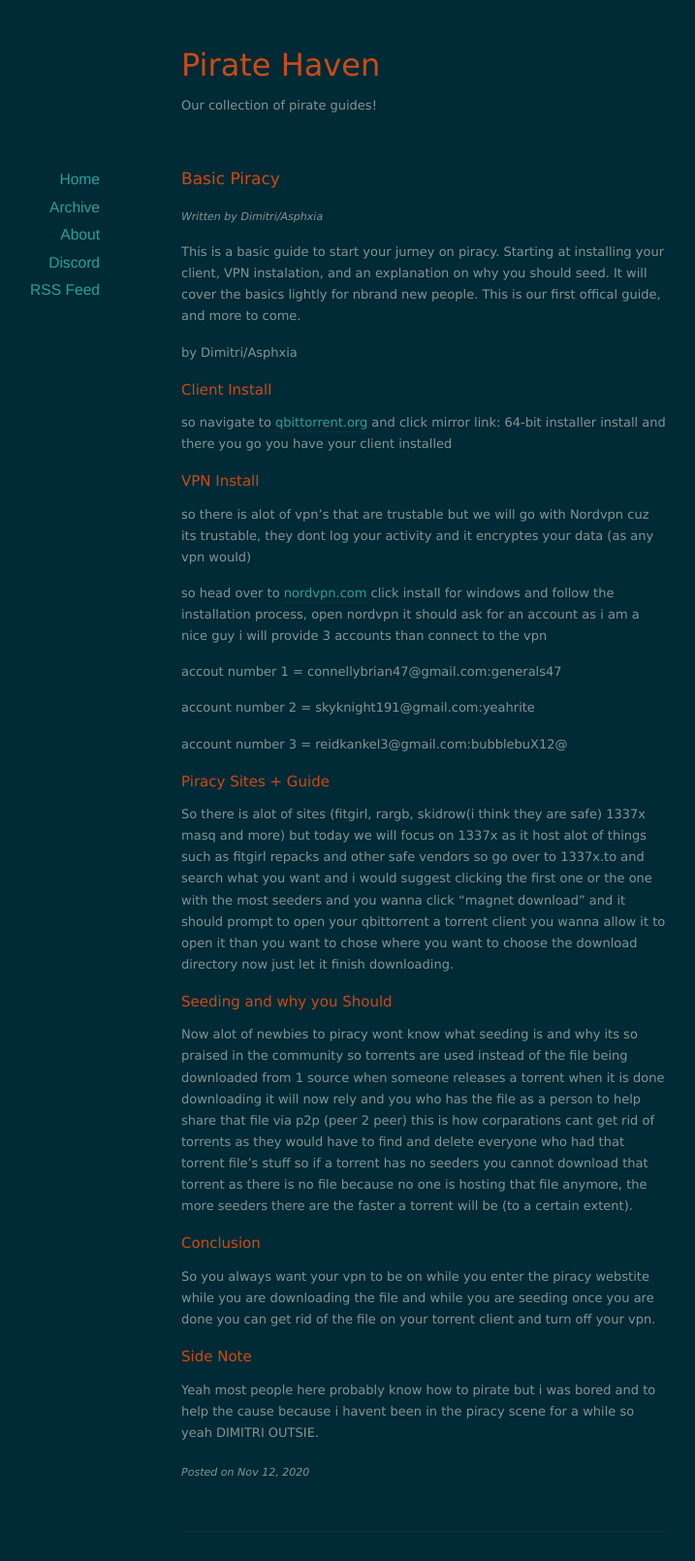
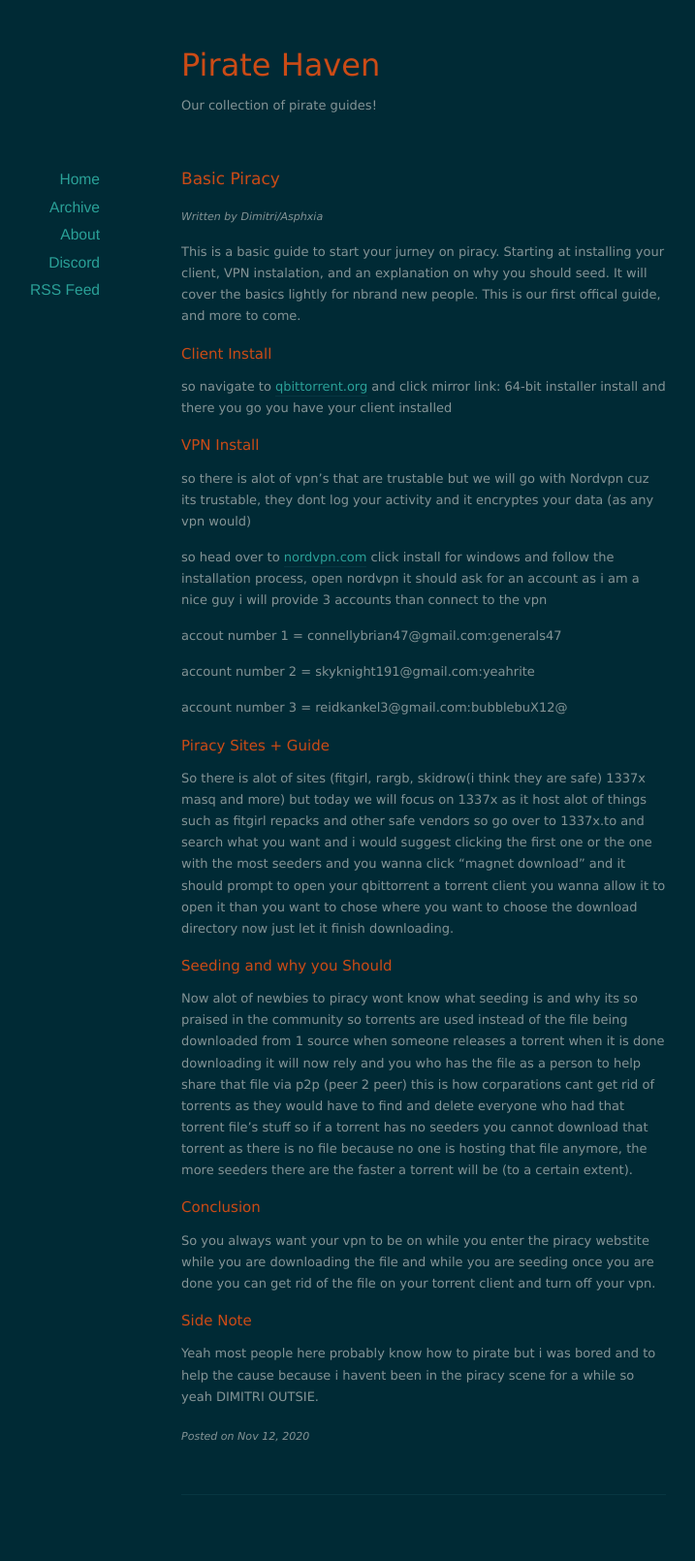
Before and after one commit to pirate-haven/pirate-haven.github.io, a Jekyll site: the page built from docs/_posts/20-11-12-Basic-Piracy.markdown, in a window 1280 px wide. Shown: the whole page at 97% size, without its empty margins (203-920 px from the left). Built offline with Jekyll 4.4.1, drawn with Linux system fonts in a browser that asks for light colours; nearby versions of some CDN libraries; after the commit the page ends 1572 px from its top, so only the background shows below that.

Commit message:
author fix #2 last one!

```diff
--- a/docs/_posts/20-11-12-Basic-Piracy.markdown
+++ b/docs/_posts/20-11-12-Basic-Piracy.markdown
@@ -6,8 +6,6 @@ author: Dimitri/Asphxia
 categories: guides
 ---
 This is a basic guide to start your jurney on piracy. Starting at installing your client, VPN instalation, and an explanation on why you should seed. It will cover the basics lightly for nbrand new people. This is our first offical guide, and more to come.
-
-by Dimitri/Asphxia
 
 ## Client Install
 so navigate to [qbittorrent.org](https://www.qbittorrent.org/download.php) and click mirror link: 64-bit installer install and there you go you have your client installed
```
